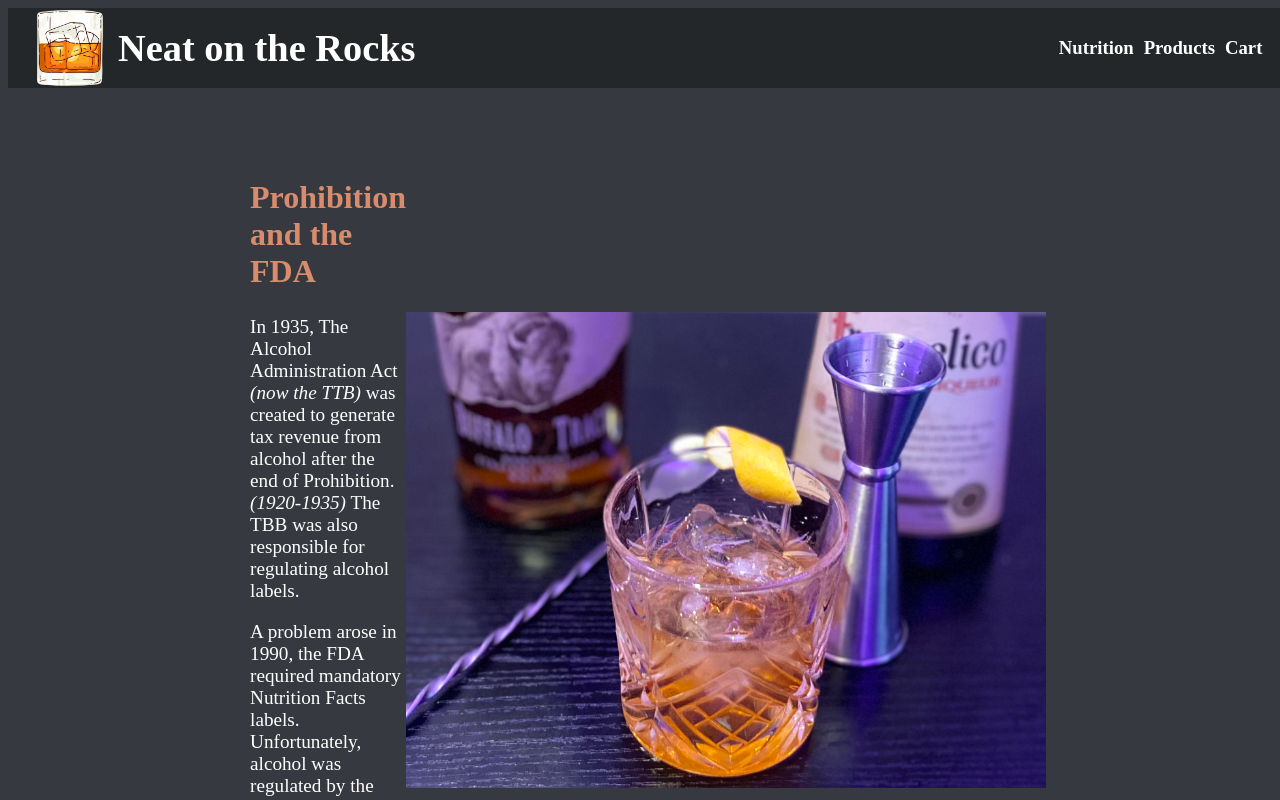
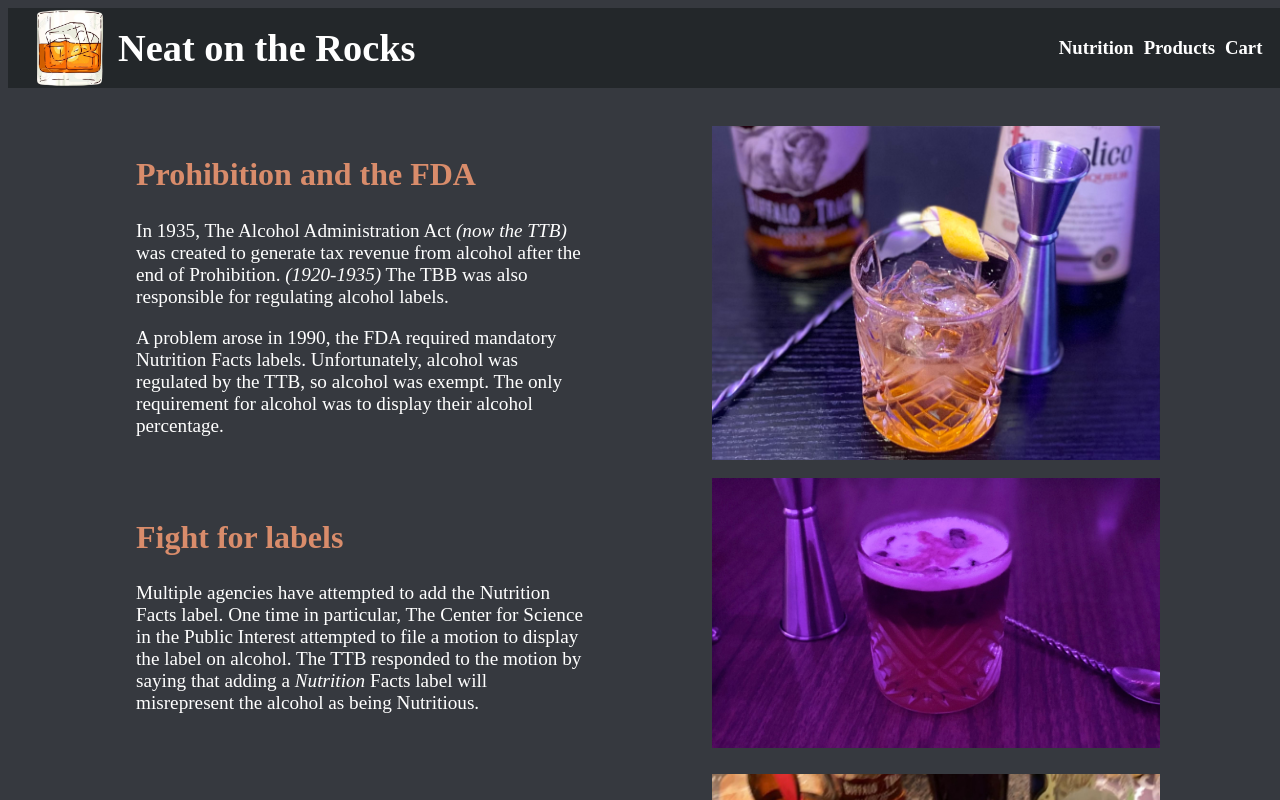
Before and after one commit to aldoportillo/NeatontheRocks, a React (Create React App) app: page / in a window 1280 px wide. Shown: the top 800 px of the page. Built offline with nearby package versions, Linux system fonts and the light colour scheme.

Commit message:
Fix homepage styling

```diff
--- a/src/index.css
+++ b/src/index.css
@@ -106,18 +106,20 @@ h1, h3{
 @media only screen and (min-width:1025px) {
 
   .home-page{
-    padding-left: 10vw;
-    padding-right: 10vw;
-    padding-top: 5vw;;
+    padding-top: 3vw;;
   }
   .paragraph{
     display: flex;
-    justify-content: center;
+    justify-content: space-between;
     align-items: center;
   }
 
   .home-page > .paragraph >img{
-    width: 50vw;
+    width: 35vw;
+  }
+
+  .home-page > .paragraph > .text-content {
+    width: 35vw;
   }
 
 }
```
